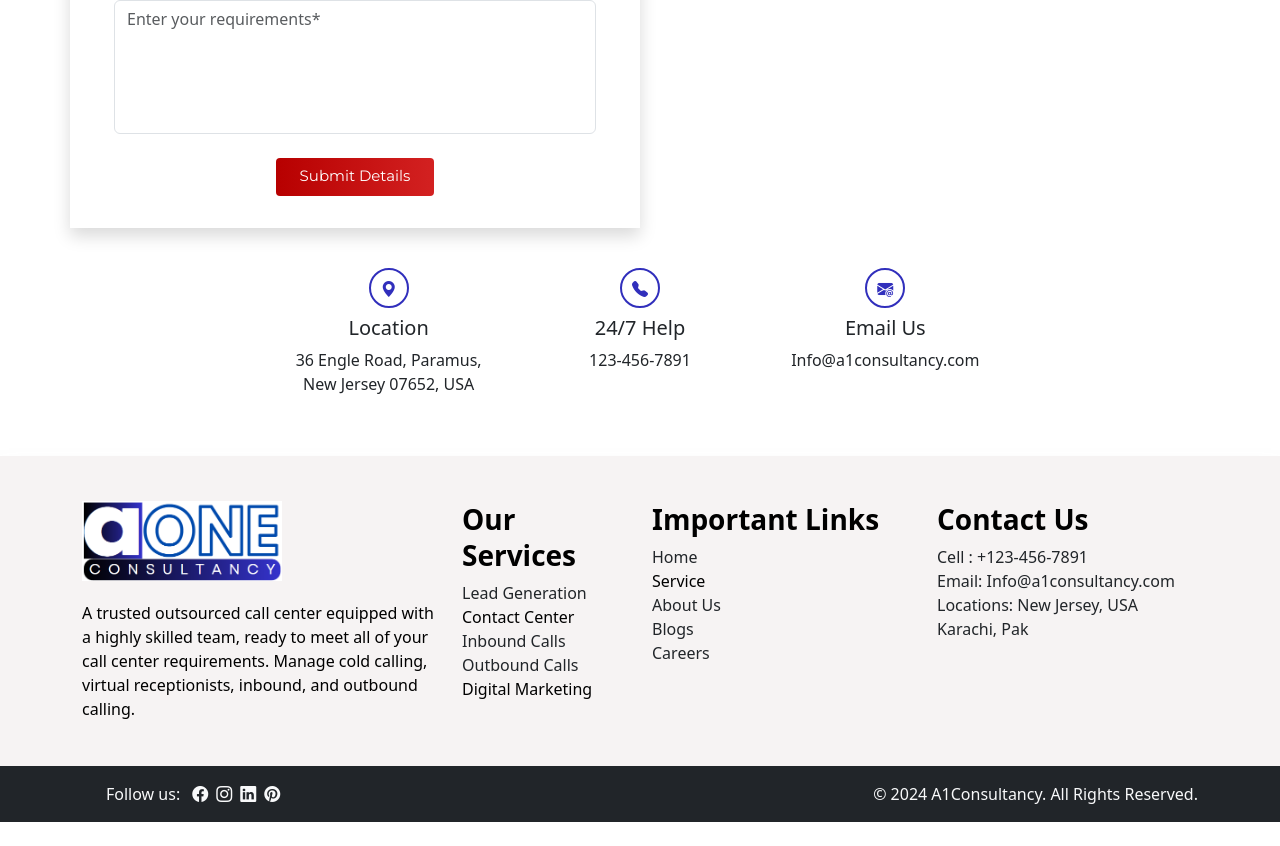
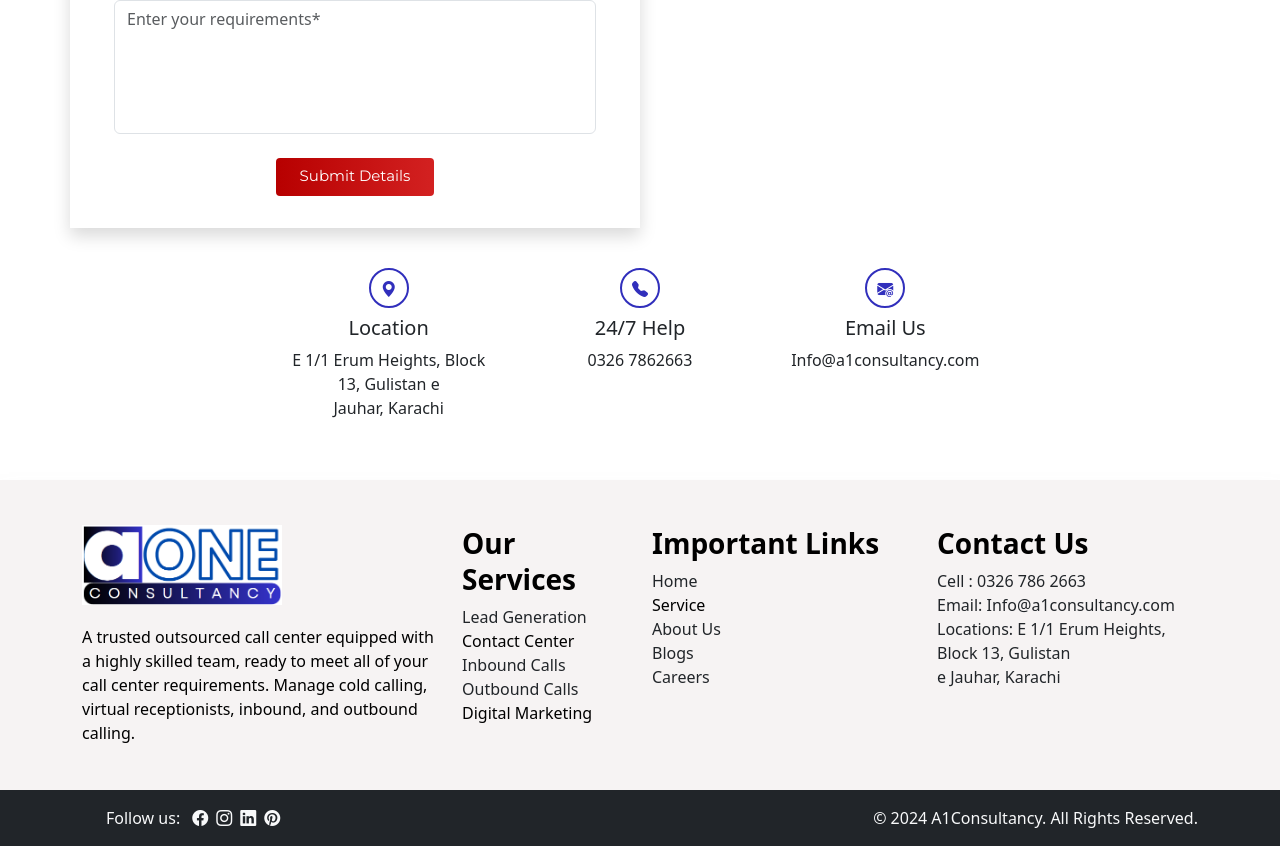
Before and after one commit to farukh110/A1consultancy-Frontend, a React (Vite) app: page / in a window 1280 px wide. Shown: the part 2230-3076 px from the top of the page. Before the commit the page ends 3052 px from the top, so only its background shows below. Built offline with nearby package versions, Linux system fonts and the light colour scheme; no server answers.

Commit message:
updated address

```diff
--- a/src/components/contact-details/ContactDetails.jsx
+++ b/src/components/contact-details/ContactDetails.jsx
@@ -16,15 +16,15 @@ const ContactDetails = () => {
                         <ul className="corporate-address ps-0">
                             <li>
                                 <i className="fas fa-map-marker-alt" />
-                                36 Engle Road, Paramus, New Jersey 07652, USA
+                                E 1/1 Erum Heights, Block 13, <br /> Gulistan e Jauhar, Karachi
                             </li>
                             <li>
                                 <i className="fas fa-phone-alt" />
-                                <a href="tel:(+92) 330 7827276">123-456-7891</a>
+                                <a href="tel:0326 7862663">0326 7862663</a>
                             </li>
                             <li>
                                 <i className="far fa-envelope" />
-                                <a href="mailto:support@localhost">Info@a1consultancy.com</a>
+                                <a href="mailto:Info@a1consultancy.com">Info@a1consultancy.com</a>
                             </li>{" "}
                         </ul>
                     </div>{" "}
--- a/src/components/layouts/footer/Footer.jsx
+++ b/src/components/layouts/footer/Footer.jsx
@@ -94,9 +94,9 @@ const Footer = () => {
                                             <h3 className="widgettitle ">Contact Us</h3>{" "}
                                             <div className="textwidget">
                                                 <p>
-                                                    Cell : +123-456-7891 <br /> Email: Info@a1consultancy.com
+                                                    Cell : 0326 786 2663 <br /> Email: Info@a1consultancy.com
                                                     <br />
-                                                    Locations: New Jersey, USA Karachi, Pak
+                                                    Locations: E 1/1 Erum Heights, Block 13, Gulistan e Jauhar, Karachi
                                                 </p>
                                                 <p className="rtin-des" />
 
--- a/src/pages/home/contact-form/ContactForm.jsx
+++ b/src/pages/home/contact-form/ContactForm.jsx
@@ -209,7 +209,7 @@ const ContactForm = () => {
 
                                     <h5 className='mt-md-2'> Location </h5>
 
-                                    <p> 36 Engle Road, Paramus, New Jersey 07652, USA </p>
+                                    <p> E 1/1 Erum Heights, Block 13, Gulistan e Jauhar, Karachi </p>
 
                                 </div>
 
@@ -225,7 +225,7 @@ const ContactForm = () => {
 
                                     <h5 className='mt-md-2'> 24/7 Help </h5>
 
-                                    <p> 123-456-7891 </p>
+                                    <a className='text-dark text-decoration-none' href='tel: 0326 7862663'> 0326 7862663 </a>
 
                                 </div>
 
```
